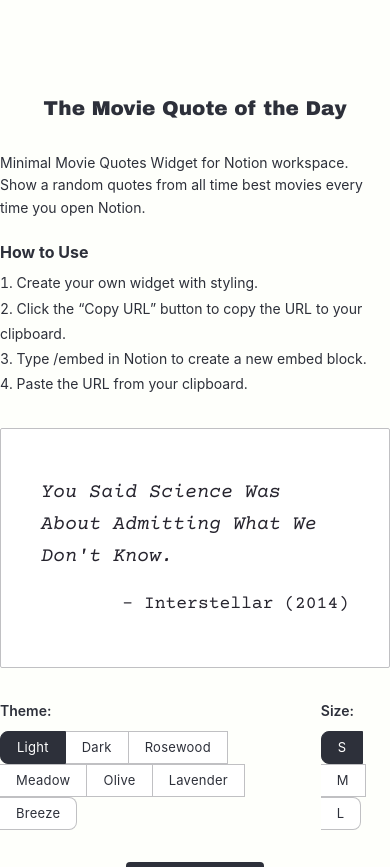
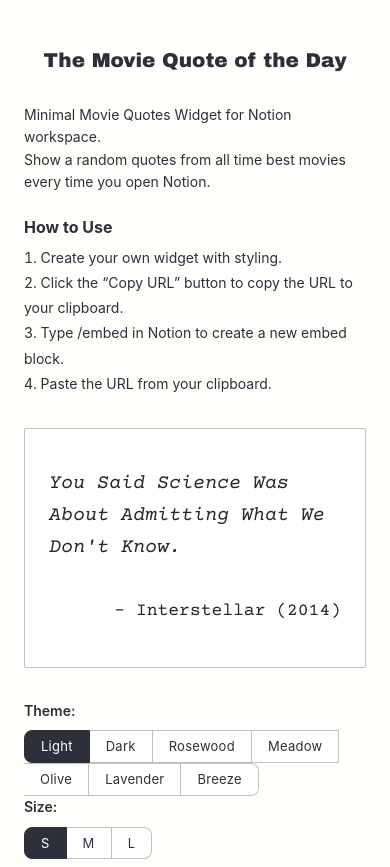
Before and after one commit to chocolat5/movie-quote-of-the-day, a React (Vite) app: page / in a window 390 px wide. Shown: the top 867 px of the page. Built offline with nearby package versions, Linux system fonts and the light colour scheme.

Commit message:
feat: apply responsive style

```diff
--- a/src/App.tsx
+++ b/src/App.tsx
@@ -18,6 +18,10 @@ const styles = {
   main: css`
     max-width: var(--main);
     margin: 0 auto;
+    padding: 0 24px;
+    @media screen and (min-width: 900px) {
+      padding: 0;
+    }
   `,
   headline: css`
     margin: 24px 0 8px;
@@ -34,9 +38,38 @@ const styles = {
     line-height: 1.8;
   `,
   selectors: css`
-    display: flex;
-    gap: 24px;
     margin: 32px 0;
+    @media screen and (min-width: 900px) {
+      display: flex;
+      gap: 24px;
+    }
+  `,
+  selectorsTheme: css`
+    @media screen and (max-width: 599px) {
+      display: grid;
+      grid-template-columns: repeat(3, minmax(0, 1fr));
+      button {
+        &:nth-child(n + 4) {
+          border-top: none;
+        }
+        &:nth-of-type(3) {
+          border-radius: 0 8px 0 0;
+        }
+        &:nth-of-type(4) {
+          border-left: 1px solid var(--border);
+        }
+        &:nth-of-type(6) {
+          border-radius: 0 0 8px 0;
+        }
+        &.-variant-left {
+          border-radius: 8px 0 0 0;
+        }
+        &.-variant-right {
+          border-radius: 0 0 8px 8px;
+          border-left: 1px solid var(--border);
+        }
+      }
+    }
   `,
   selectType: css`
     margin-bottom: 8px;
--- a/src/components/Layout/Footer.tsx
+++ b/src/components/Layout/Footer.tsx
@@ -4,9 +4,12 @@ const styles = {
   footer: css`
     max-width: var(--main);
     margin: 0 auto;
-    padding: 24px 0 96px;
+    padding: 24px 0 48px;
     font-size: 12px;
     text-align: center;
+    @media screen and (min-width: 600px) {
+      padding-bottom: 96px;
+    }
   `,
   link: css`
     color: var(--primary);
--- a/src/components/Layout/Header.tsx
+++ b/src/components/Layout/Header.tsx
@@ -4,8 +4,11 @@ const styles = {
   header: css`
     max-width: var(--main);
     margin: 0 auto;
-    padding: 96px 0 0;
+    padding: 48px 0 0;
     text-align: center;
+    @media screen and (min-width: 600px) {
+      padding-top: 96px;
+    }
   `,
   title: css`
     font-size: 20px;
--- a/src/components/QuoteBlock.tsx
+++ b/src/components/QuoteBlock.tsx
@@ -8,10 +8,13 @@ const styles = {
     place-items: center;
     width: 100%;
     min-height: 240px;
-    padding: 40px;
+    padding: 24px;
     background-color: var(--white);
     border: 1px solid var(--border);
     border-radius: 2px;
+    @media screen and (min-width: 600px) {
+      padding: 40px;
+    }
   `,
   quote: css`
     font-size: 24px;
```
